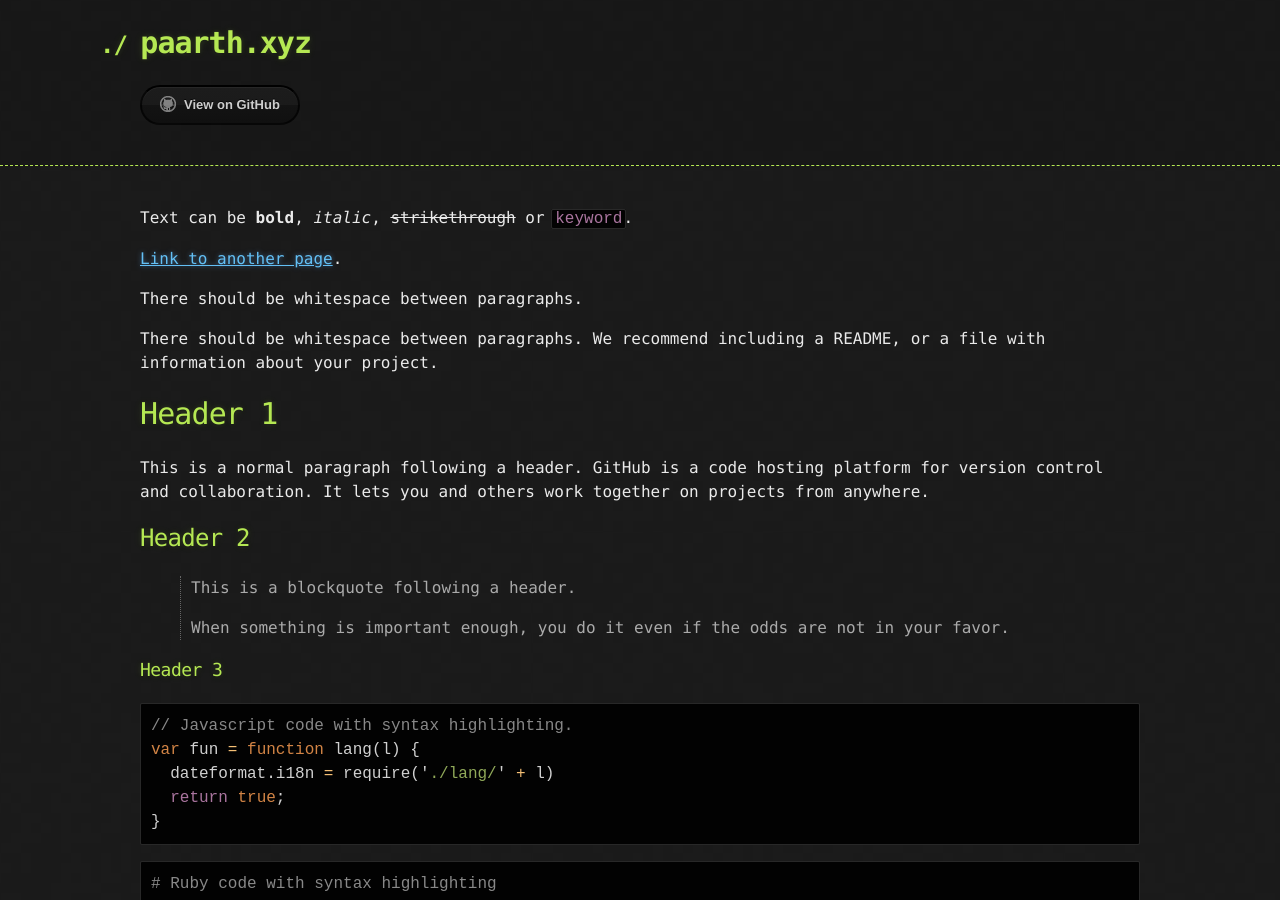
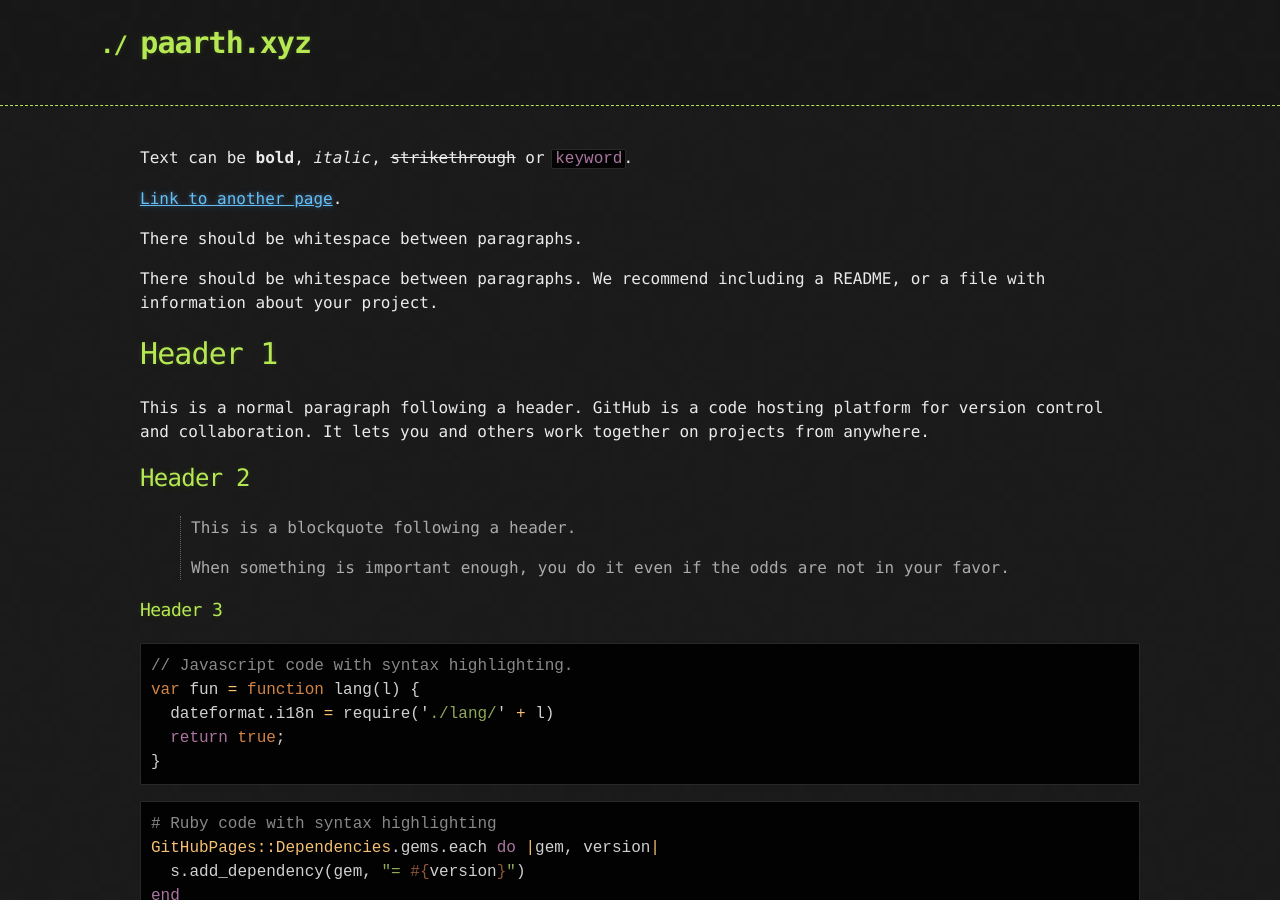
Before and after one commit to paarthxx/xyz, a Jekyll site: the page built from index.md, in a window 1280 px wide and 900 px high. Built offline with Jekyll 4.4.1, drawn with Linux system fonts in a browser that asks for light colours; the repository's description, which GitHub fills in, is left out.

Commit message:
Update default.html

```diff
--- a/_layouts/default.html
+++ b/_layouts/default.html
@@ -24,7 +24,6 @@
             <a href="{{ site.github.zip_url }}" class="btn">Download as .zip</a>
             <a href="{{ site.github.tar_url }}" class="btn">Download as .tar.gz</a>
           {% endif %}
-          <a href="{{ site.github.repository_url }}" class="btn btn-github"><span class="icon"></span>View on GitHub</a>
         </section>
       </div>
     </header>
```
